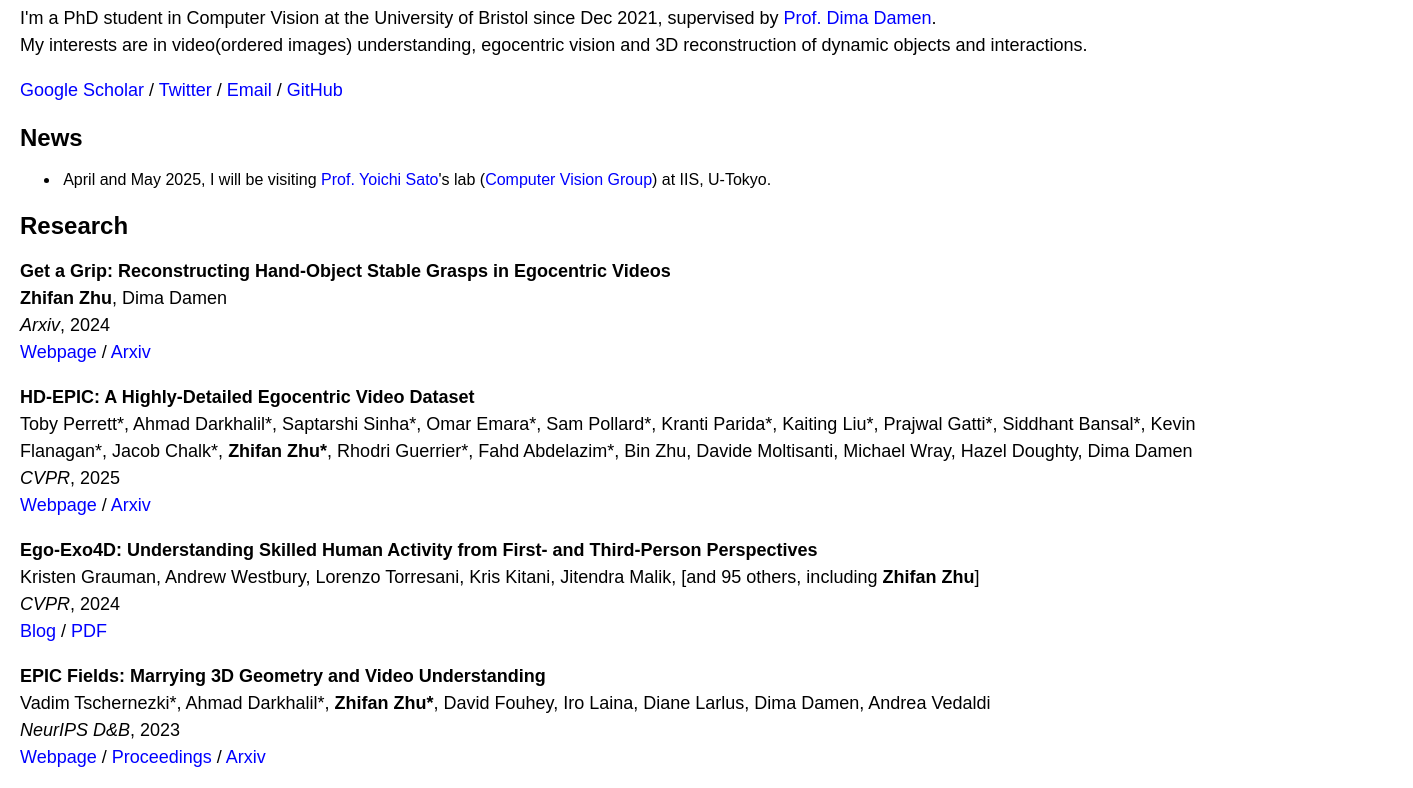
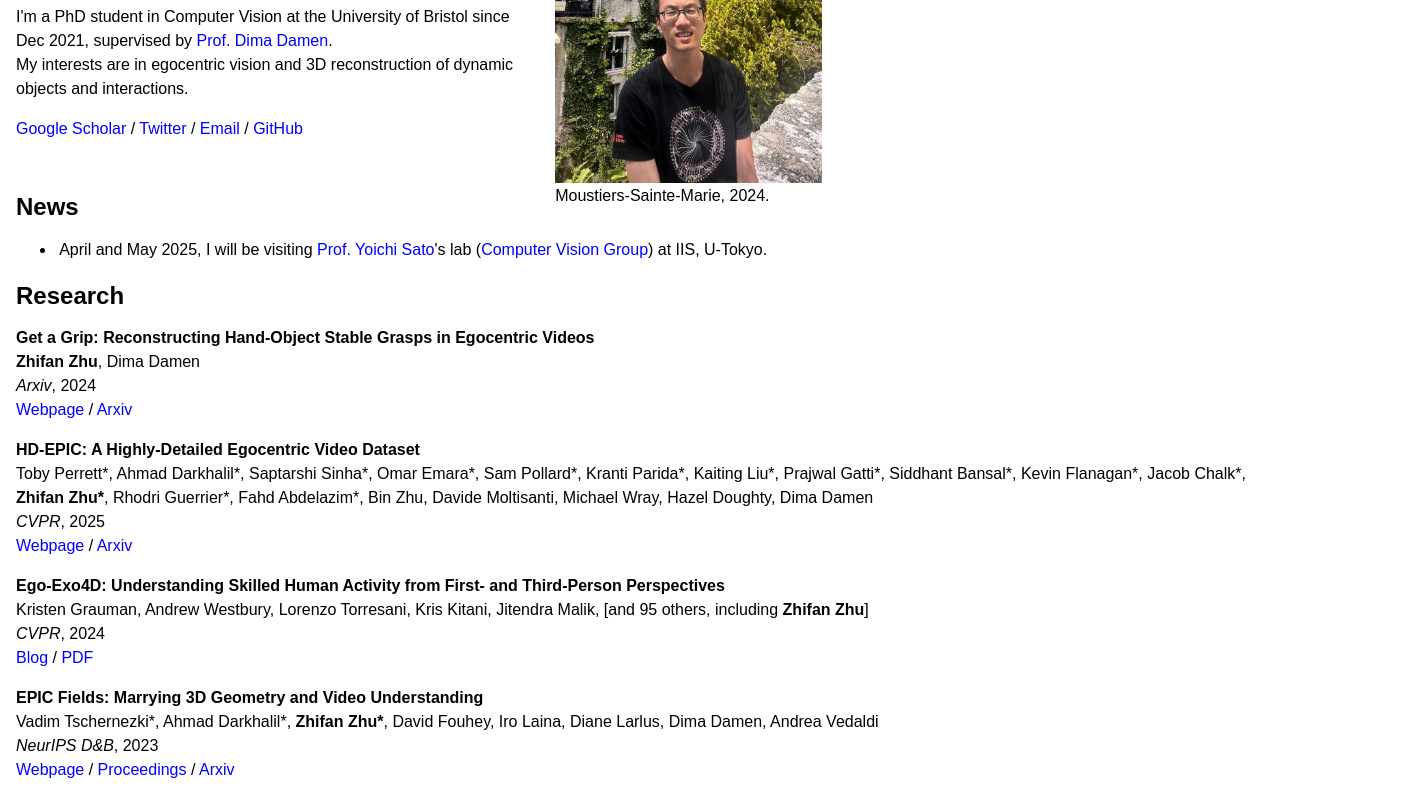
Before and after one commit to zhifanzhu/zhifanzhu.github.io, a plain HTML site: page index.html in a window 1280 px wide. Shown: the part 101-889 px from the top of the page, 1413 px wide, since content can reach past the window. Drawn offline with Linux system fonts and the light colour scheme.

Commit message:
add picture

```diff
--- a/index.html
+++ b/index.html
@@ -1,33 +1,46 @@
 <!DOCTYPE html>
 <html>
+<meta name="viewport" content="width=device-width, initial-scale=1">
 <head>
   <title>Zhifan Zhu, PhD student at University of Bristol</title>
   <style>
     body {
       font-family: Arial, sans-serif;
+      font-size: 1em;
       margin: 0;
-      max-width: 1200px;
-      padding: 20px;
+      max-width: 80em;
+      padding: 1em;
     }
 
     h1 {
-      font-size: 36px;
-      margin-bottom: 20px;
+      font-size: 2em;
+      margin-bottom: 1em;
     }
 
     h2 {
-      font-size: 24px;
-      margin-bottom: 15px;
+      font-size: 1.5em;
+      margin-bottom: 0em;
     }
 
     p {
-      font-size: 18px;
+      font-size: 1em;
       line-height: 1.5;
-      margin-bottom: 10px;
+      margin-bottom: 0.2em;
+    }
+
+    .intro {
+      width: 80%;
+      flex-wrap: wrap;
+      display: flex;
+      margin-bottom: -3em;
+    }
+    .intro-content {
+      flex: 50%;
     }
 
     li {
       margin: 0;
+      font-size: 1em;
       padding: 0.2em;
     }
 
@@ -41,46 +54,54 @@
     }
 
     .tooltip {
-      font-size: 18px;
+      font-size: 1em;
       position: relative;
       display: inline-block;
-      /* line-height: 1.5; */
-      /* margin-bottom: 10px; */
     }
     .tooltip .tooltiptext {
-      font-size: 16px;
+      font-size: 0.85em;
       visibility: hidden;
       background-color: white;
       color: black;
       text-align: center;
-      /* border-radius: 6px; */
-      border: 1px dashed black;
+      border: 0.05em dashed black;
       position: absolute;
       z-index: 1;
       opacity: 0;
       transition: opacity 0s;
       top: 100%;
-      /* bottom: 150%; */
       left: 60%;
-      /* margin-left: 0px; */
-      /* white-space: normal; */
       width: 80%;
-      padding: 0 24px;
+      padding: 0 1.5em;
       transition: opacity 0.3s;
     }
     .tooltip:hover .tooltiptext {
       visibility: visible;
       opacity: 1;
     }
+    @media only screen and (max-width: 768px) {
+        .tooltip:hover .tooltiptext {
+          visibility: visible;
+          opacity: 0;
+        }
+    }
+    /* .tooltip:hover .tooltiptext {
+      visibility: visible;
+      opacity: 1;
+    } */
 
   </style>
+
 </head>
 <body>
+
+  <div class="intro">
+    <div class="intro-content">
       <h1>Zhifan Zhu</h1>
-
       <p>
-    I'm a PhD student in Computer Vision at the University of Bristol since Dec 2021, supervised by <a href="https://dimadamen.github.io">Prof. Dima Damen</a>.<br>
-    My interests are in video(ordered images) understanding, egocentric vision and 3D reconstruction of dynamic objects and interactions.
+        I'm a PhD student in Computer Vision at the University of Bristol since Dec 2021, supervised by <a
+          href="https://dimadamen.github.io">Prof. Dima Damen</a>.<br>
+        My interests are in egocentric vision and 3D reconstruction of dynamic objects and interactions.
       </p>
       <p>
         <a href="https://scholar.google.com/citations?user=9_7rBUIAAAAJ&hl=en&oi=ao">Google Scholar</a> /
@@ -88,6 +109,15 @@
         <a href="mailto:zhifan.zhu-at-bristol.ac.uk">Email</a> /
         <a href="https://github.com/zhifanzhu">GitHub</a>
       </p>
+    </div>
+
+    <div class="intro-content">
+      <figure>
+        <img width="267" src="images/Moustiers-Sainte-Marie.jpg" alt="Moustiers-Sainte-Marie, 2024" />
+        <figcaption>Moustiers-Sainte-Marie, 2024.</figcaption>
+      </figure>
+    </div>
+  </div>
 
   <h2>News</h2>
   <ul>
```
Also changed, not shown: images/Moustiers-Sainte-Marie.jpg (added). Lines whose indentation alone changed are shown as unchanged.
